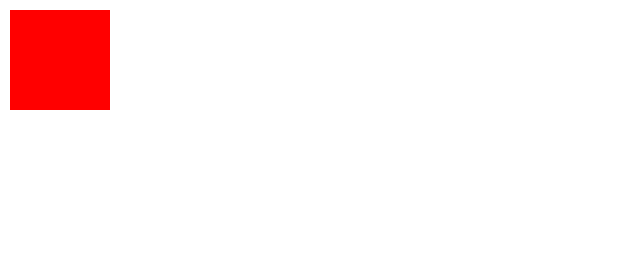
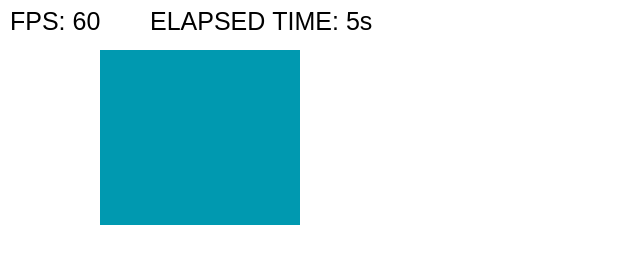
Before and after one commit to Kasutu/floor-is-lava, a plain HTML site: page index.html in a window 1280 px wide. Shown: the whole page, without its empty margins (0-640 px from the left). Drawn offline with Linux system fonts and the light colour scheme.

Commit message:
Implemented the game loop

```diff
--- a/index.js
+++ b/index.js
@@ -13,12 +13,66 @@
 // You can add notes here on the top page.
 
 //begin
-const canvas = document.querySelector("canvas");
-const ctx = canvas.getContext("2d");
+//variable initialization
+let canvas;
+let ctx;
+let timeStamp = Date.now();
 
-// sets the canvas width and hight dynamically
-canvas.width = innerWidth
-canvas.height = innerHeight
+//Debugger variables
+let secondsPassed;
+let oldTimeStamp;
+let fps;
+//Debugger variables end
 
-ctx.fillStyle = "red";
-ctx.fillRect(10, 10, 100, 100);
+window.onload = pageLoad(); //fires after the page has finished loading
+
+function pageLoad() {
+  canvas = document.querySelector('canvas');
+  ctx = canvas.getContext('2d');
+
+  // sets the canvas width and hight dynamically
+  canvas.width = innerWidth;
+  canvas.height = innerHeight;
+
+  // Start the first frame request
+  window.requestAnimationFrame(gameLoop);
+}
+
+//gameLoop using timestamp
+//always calls the gameLoop in milliseconds
+function gameLoop(timeStamp) {
+  //put your update() & draw() function here
+  showFps(timeStamp);
+  draw();
+
+  // Keep requesting new frames
+  window.requestAnimationFrame(gameLoop);
+}
+
+/*==========DELETE BEFORE PASSING==========*/
+//debugging
+//FPS counter
+function showFps(timeStamp) {
+  // Calculate the number of seconds passed since the last frame
+  secondsPassed = (timeStamp - oldTimeStamp) / 1000;
+  oldTimeStamp = timeStamp;
+
+  // Calculate fps
+  fps = Math.round(1 / secondsPassed);
+
+  // Draw number to the screen
+  ctx.fillStyle = 'white';
+  ctx.fillRect(0, 0, innerWidth, 100);
+  ctx.font = '25px Arial';
+  ctx.fillStyle = 'black';
+  ctx.fillText(`FPS: ${fps}`, 10, 30);
+  ctx.fillText(`ELAPSED TIME: ${Math.trunc(timeStamp / 1000)}s`, 150, 30);
+}
+
+//draw square
+function draw() {
+  let randomColor = Math.random() > 0.5 ? '#ff8080' : '#0099b0';
+  ctx.fillStyle = randomColor;
+  ctx.fillRect(100, 50, 200, 175);
+}
+/*==========DELETE BEFORE PASSING END==========*/
```
Also changed, not shown: index.html (indentation only).
